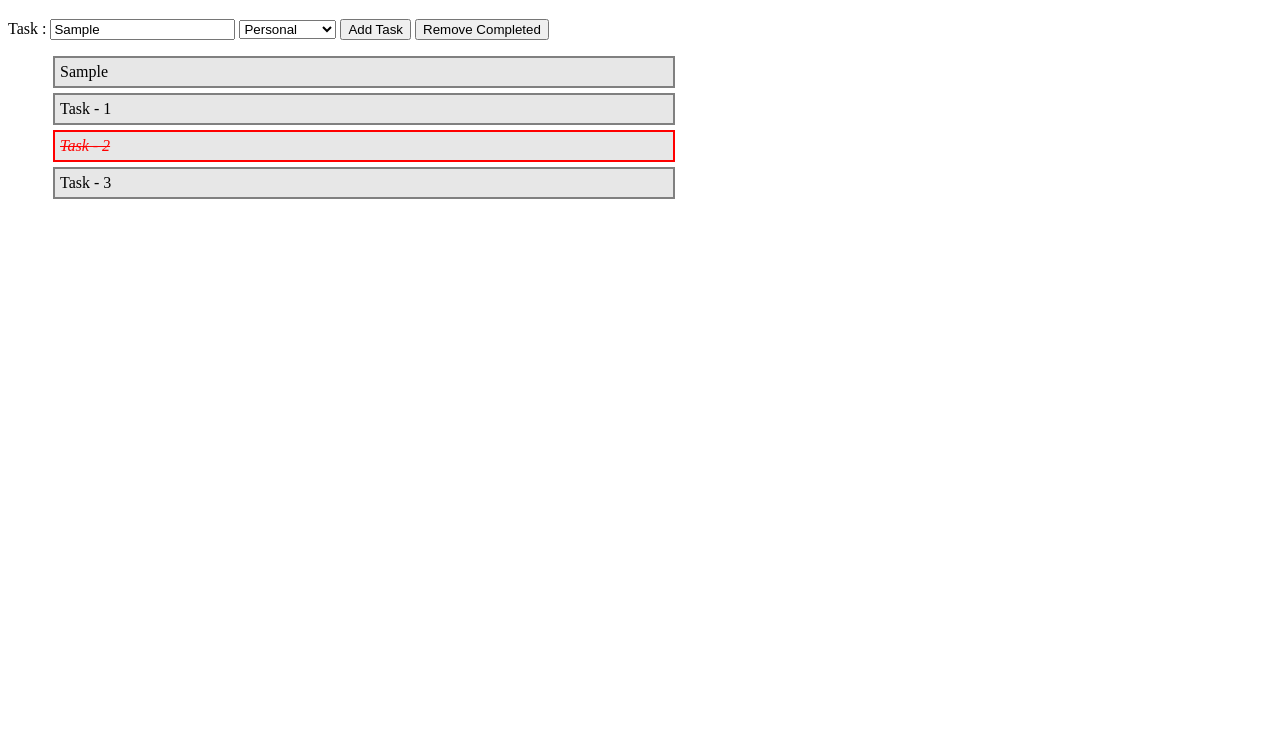
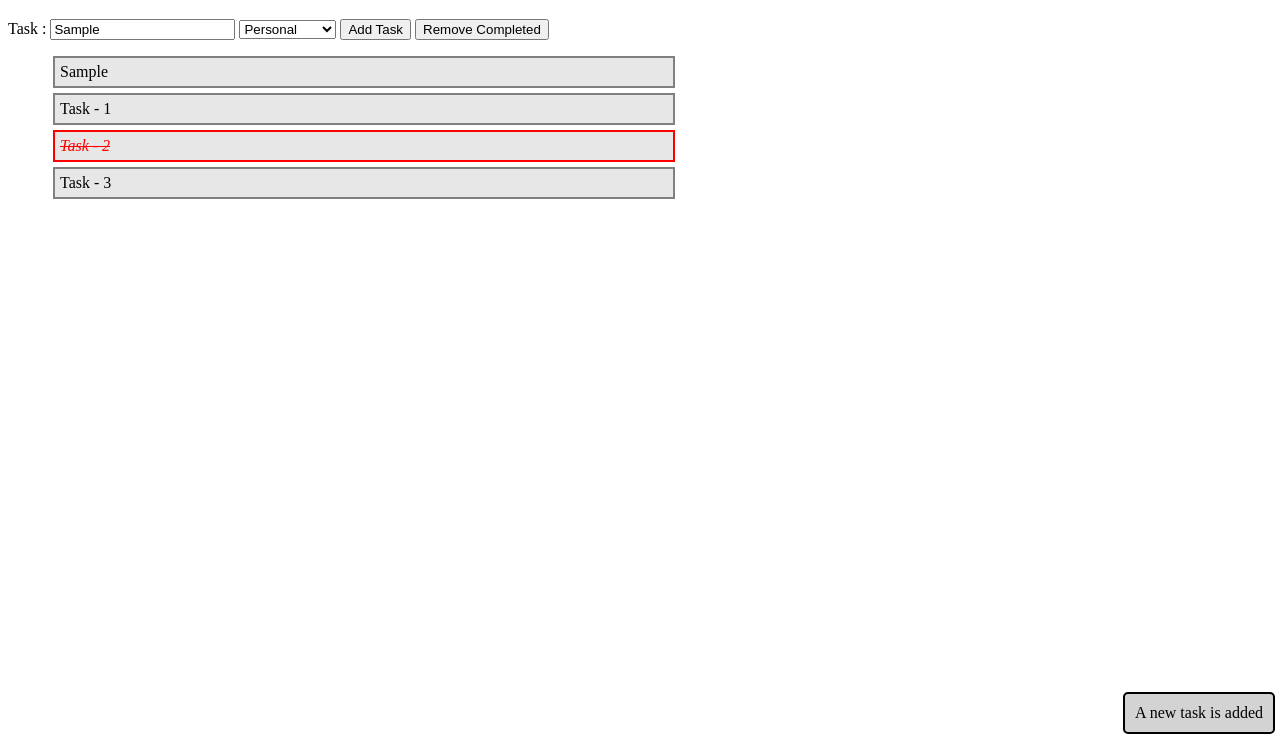
Before and after one commit to tkmagesh/Cisco-jquery-Apr-2015, a plain HTML site: page Day-01/01-Intro/TaskManager.html in a window 1280 px wide. Both pictures are taken after typing "Sample" into the empty fields and a click on the button "Add Task". Shown: the part 61-800 px from the top of the page. Drawn offline with Linux system fonts and the light colour scheme.

Commit message:
Animations - 2

```diff
--- a/Day-01/01-Intro/TaskManager.html
+++ b/Day-01/01-Intro/TaskManager.html
@@ -20,6 +20,16 @@
         background-color: #e7e7e7;
         padding: 5px;
         cursor: pointer;
+    }
+    #divMessage{
+        position: absolute;
+        right: 0px;
+        bottom: 0px;
+        margin: 5px;
+        padding: 10px;
+        border: 2px solid black;
+        background-color: lightgray;
+        border-radius: 5px;
     }
     </style>
     <!--
@@ -45,12 +55,22 @@
                 .hide()
                 .prependTo("#olTaskList")
                 .slideDown();
+            displayMessage("A new task is added");
         });
         $("#btnRemoveCompleted").click(function(){
             $("#olTaskList > li.completed").fadeOut(function(){
                 $(this).remove();
             });
+            displayMessage("Zero or more completed tasks are removed");
         });
+        function displayMessage(msg){
+            $("#divMessage")
+                .html(msg)
+                .hide()
+                .slideDown(500)
+                .delay(3000)
+                .slideUp(500);
+        }
     });
     </script>
 </head>
@@ -71,7 +91,7 @@
             <li class="completed">Task - 2</li>
             <li>Task - 3</li>
         </ol>
-        <div id="divMessage"></div>
+        <div id="divMessage">[Messages will be displayed here]</div>
     </div>
 </body>
 </html>
```
